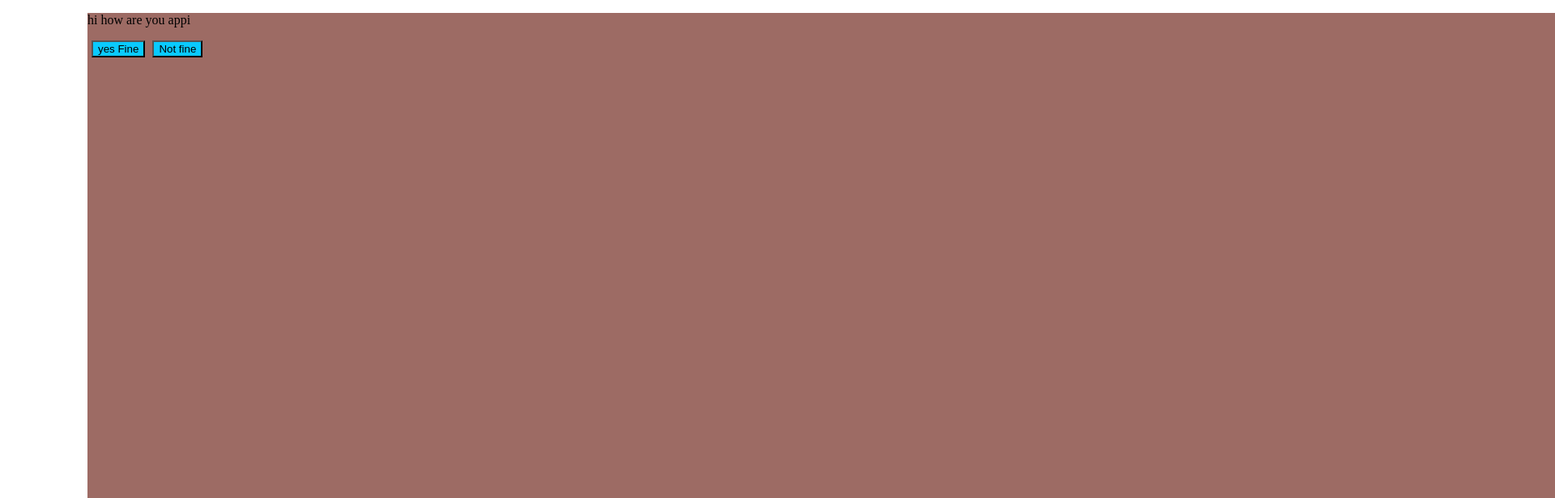
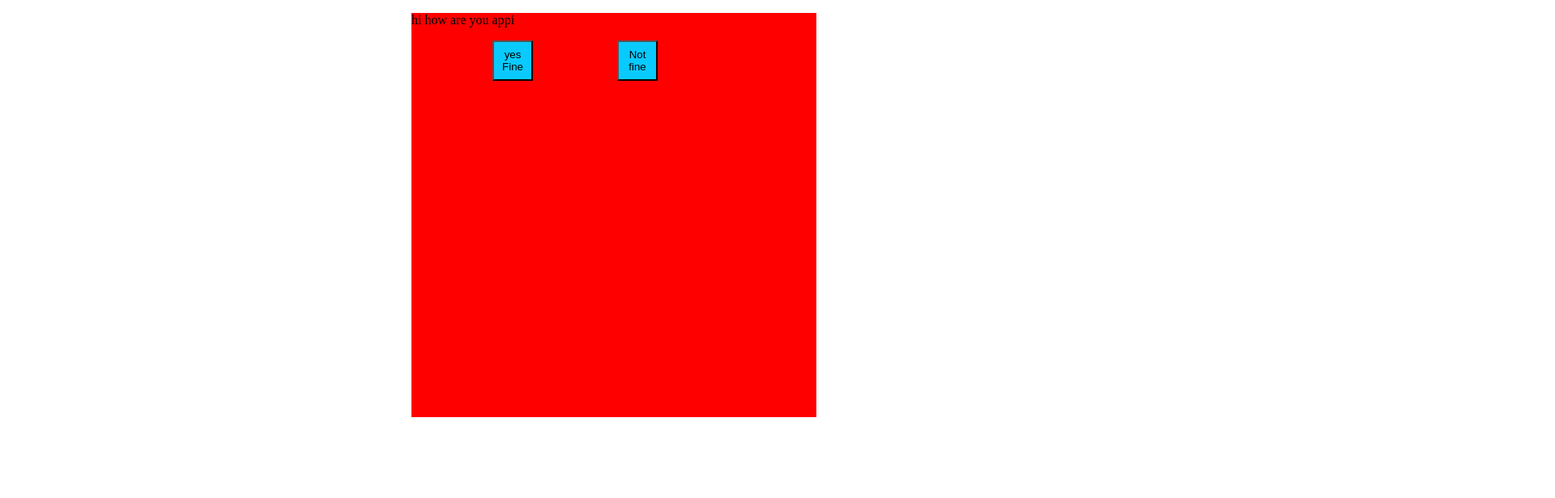
Before and after one commit to abdulrahmanar6965318-crypto/Project-hi, a plain HTML site: page index.html in a window 1280 px wide. Shown: the top 616 px of the page at 81% size, 1920 px wide, since content can reach past the window. Drawn offline with Linux system fonts and the light colour scheme.

Commit message:
Update style.css

```diff
--- a/style.css
+++ b/style.css
@@ -1,11 +1,13 @@
 div{
-  background-color: #9D6B64;
-  margin-left:100px;
-  height:5000px;
-  width:5000px;
+  background-color:red;
+  margin-left:500px;
+  height:500px;
+  width:500px;
 }
 
 button{
   background-color:#09CAFF;
-  margin-left:5px;
+  margin-left:100px;
+  height:50px;
+  width:50px;
 }
```
